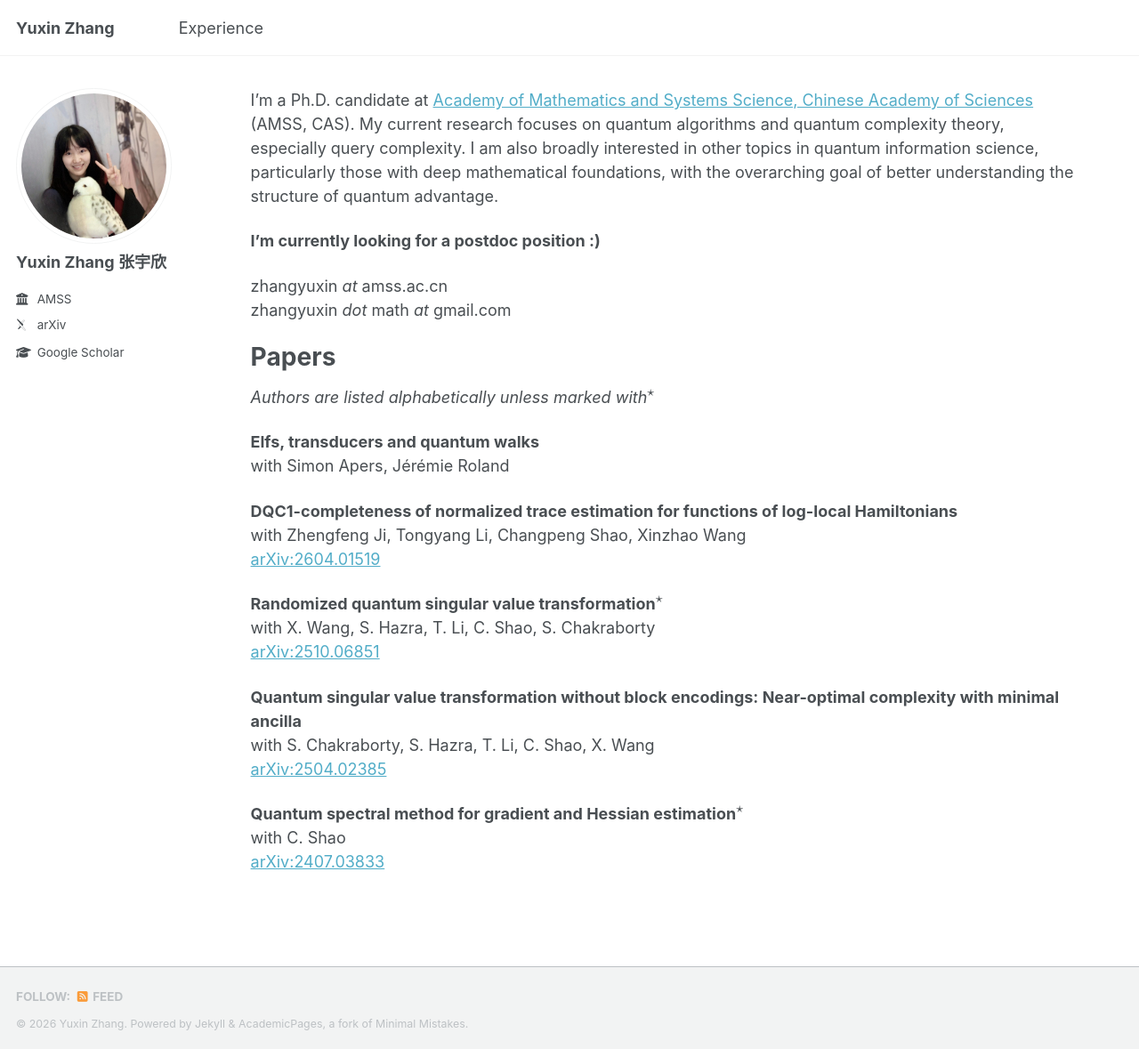
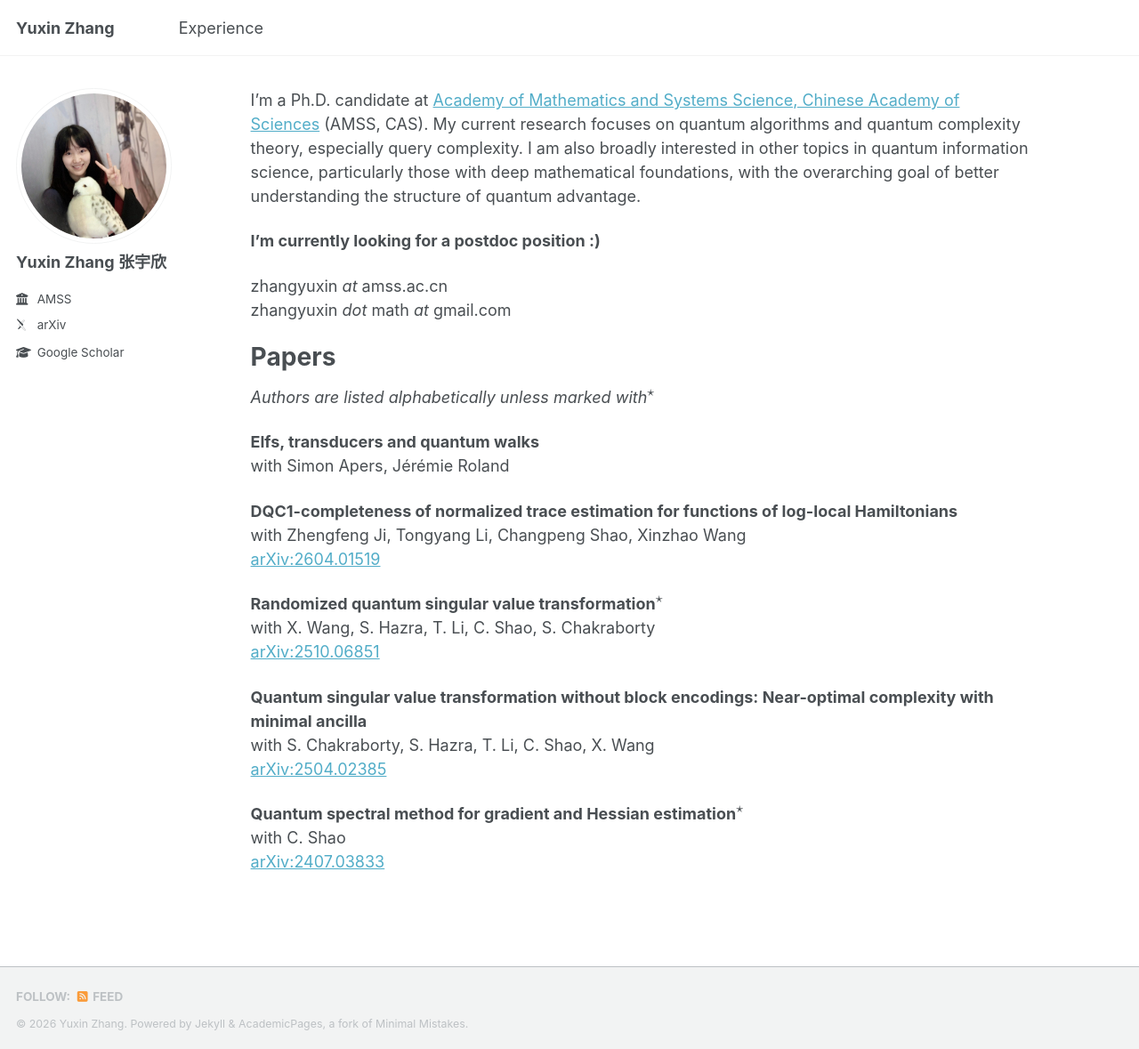
Before and after one commit to yuxinzhangmath/yuxinzhangmath.github.io, a Jekyll site: the page built from _pages/about.md, in a window 1280 px wide and 1179 px high. Shown: the whole window at 89% size. Built offline with Jekyll 4.4.1, drawn with Linux system fonts in a browser that asks for light colours; some web fonts are replaced; a script bundle is joined from its source files by our own code; library files that are not in the unit come from our copies; formulas are drawn with MathJax 3.

Commit message:
Update _page.scss

```diff
--- a/_sass/layout/_page.scss
+++ b/_sass/layout/_page.scss
@@ -20,7 +20,7 @@
   @include breakpoint($large) {
     @include span(10 of 12 last);
     @include prefix(0.5 of 12);
-    @include suffix(0.5 of 12);
+    @include suffix(1 of 12);
   }
 
   .page__inner-wrap {
```
